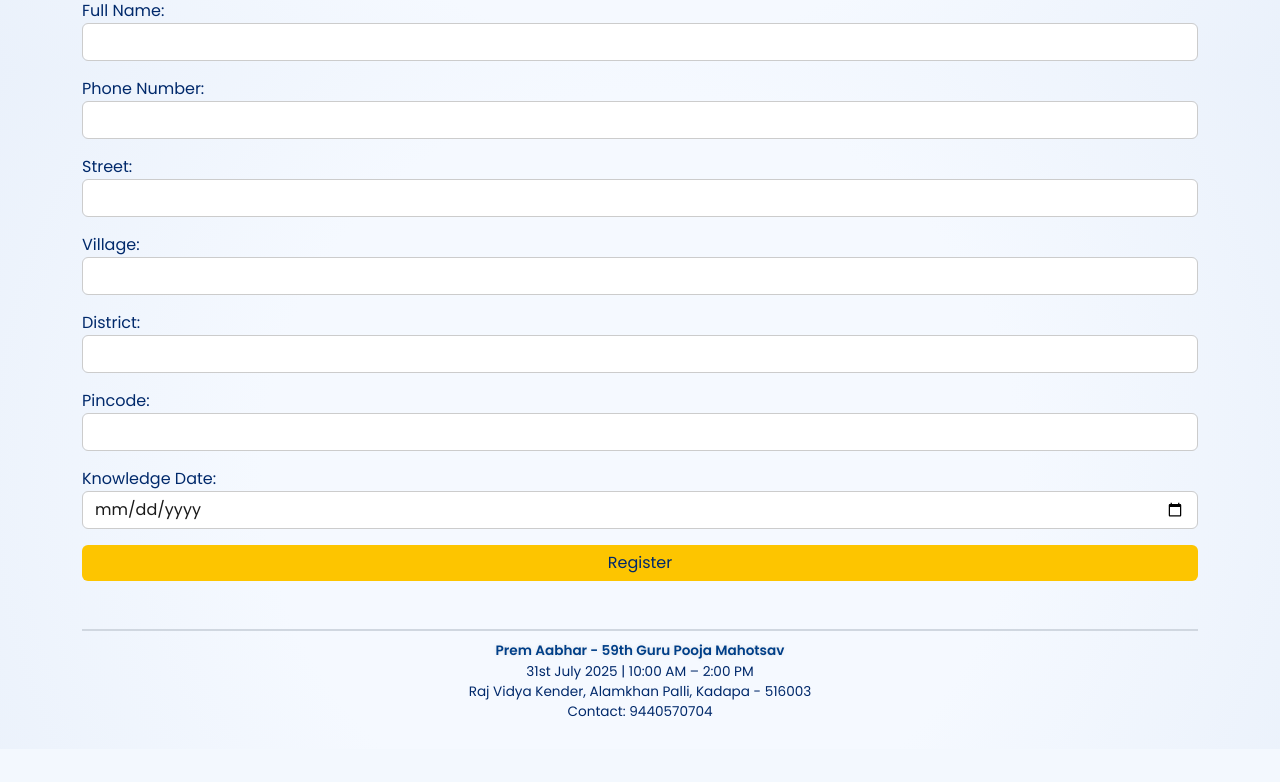
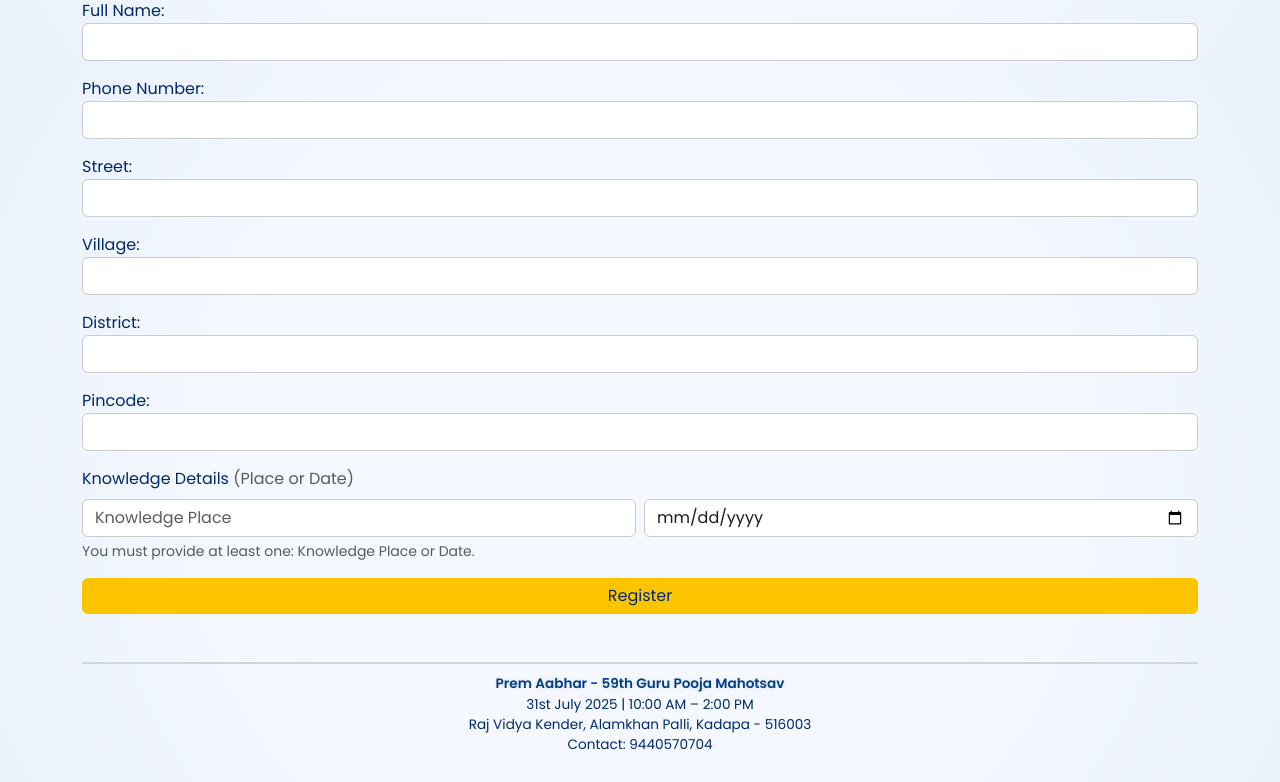
Before and after one commit to sunkusaarthak/Event-Application-Site, a Flask app: page / in a window 1280 px wide. Shown: the part 729-1511 px from the top of the page. Before the commit the page ends 1446 px from the top, so only its background shows below. Run offline with Flask 3, Linux system fonts and the light colour scheme; parts of the project's set-up code (start-up, migrations or seed data) failed here and were passed over.

Commit message:
added knowledge place

```diff
--- a/app.py
+++ b/app.py
@@ -76,7 +76,8 @@ def register():
         village = request.form['village']
         district = request.form['district']
         pincode = request.form['pincode']
-        knowledge_date = request.form['knowledge_date']
+        knowledge_place = request.form.get('knowledge_place', '').strip() or None
+        knowledge_date = request.form.get('knowledge_date', '').strip() or None
         logger.info(f"Received registration form from {request.remote_addr} - Name: {name}, Phone: {phone}")
 
         conn = None
@@ -96,10 +97,10 @@ def register():
 
             if not skip_insert:
                 insert_sql = """
-                    INSERT INTO registrations (name, phone_number, street, village, district, pincode, knowledge_date)
-                    VALUES (%s, %s, %s, %s, %s, %s, %s)
+                    INSERT INTO registrations (name, phone_number, street, village, district, pincode, knowledge_place, knowledge_date)
+                    VALUES (%s, %s, %s, %s, %s, %s, %s, %s)
                 """
-                values = (name, phone, street, village, district, pincode, knowledge_date)
+                values = (name, phone, street, village, district, pincode, knowledge_place, knowledge_date)
                 cursor.execute(insert_sql, values)
                 logger.info(f"Inserted registration for phone: {phone}")
                 conn.commit()
@@ -198,7 +199,7 @@ def fetch_details():
         logger.debug("Obtained DB connection from pool for fetch_details")
         cursor = conn.cursor(dictionary=True)  # dictionary=True returns column names
 
-        cursor.execute("SELECT id, name, phone_number, village, knowledge_date FROM registrations ORDER BY id ASC")
+        cursor.execute("SELECT id, name, phone_number, village, knowledge_date, knowledge_place FROM registrations ORDER BY id ASC")
         logger.debug("Executed Fetch all Query")
         rows = cursor.fetchall()
 
@@ -243,7 +244,7 @@ def export_csv():
 
         si = StringIO()
         writer = csv.writer(si)
-        writer.writerow(["ID", "Full Name", "Phone", "Village", "District", "Pincode", "Knowledge Date"])  # CSV headers
+        writer.writerow(["ID", "Full Name", "Phone", "Village", "District", "Pincode", "Knowledge Date", "Knowledge Place"])  # CSV headers
         # Write row data
         for row in rows:
             writer.writerow([
@@ -253,7 +254,8 @@ def export_csv():
                 row['village'],
                 row['district'],
                 row['pincode'],
-                row['knowledge_date']
+                row['knowledge_date'],
+                row['knowledge_place']
             ])
 
         output = si.getvalue()
--- a/templates/admin.html
+++ b/templates/admin.html
@@ -264,6 +264,7 @@
               <th>Phone</th>
               <th>Village</th>
               <th>Knowledge Date</th>
+              <th>Knowledge Place</th>
             </tr>
           </thead>
           <tbody>
@@ -274,6 +275,7 @@
               <td>{{ row.phone_number }}</td>
               <td>{{ row.village }}</td>
               <td>{{ row.knowledge_date }}</td>
+              <td>{{ row.knowledge_place }}</td>
             </tr>
             {% else %}
             <tr>
--- a/templates/form.html
+++ b/templates/form.html
@@ -110,6 +110,12 @@
         color: #1a1a1a;
       }
 
+      input.knowledge-control {
+        background-color: #ffffff;
+        border: 1px solid #ccc;
+        color: #1a1a1a;
+      }
+
       .btn-primary {
         background-color: #fdc500;
         border: none;
@@ -190,15 +196,33 @@
     </style>
 
     <!-- Social/SEO Meta Tags for Preview -->
-    <meta property="og:title" content="RVK Kadapa Guru Pooja Registration Form" />
-    <meta property="og:description" content="Register for the 59th Guru Pooja Mahotsav at Raj Vidya Kender, Kadapa. Join us on 31st July 2025!" />
-    <meta property="og:image" content="{{ url_for('static', filename='banner.png', _external=True) }}" />
+    <meta
+      property="og:title"
+      content="RVK Kadapa Guru Pooja Registration Form"
+    />
+    <meta
+      property="og:description"
+      content="Register for the 59th Guru Pooja Mahotsav at Raj Vidya Kender, Kadapa. Join us on 31st July 2025!"
+    />
+    <meta
+      property="og:image"
+      content="{{ url_for('static', filename='banner.png', _external=True) }}"
+    />
     <meta property="og:url" content="{{ request.url_root }}" />
     <meta property="og:type" content="website" />
     <meta name="twitter:card" content="summary_large_image" />
-    <meta name="twitter:title" content="RVK Kadapa Guru Pooja Registration Form" />
-    <meta name="twitter:description" content="Register for the 59th Guru Pooja Mahotsav at Raj Vidya Kender, Kadapa. Join us on 31st July 2025!" />
-    <meta name="twitter:image" content="{{ url_for('static', filename='banner.png', _external=True) }}" />
+    <meta
+      name="twitter:title"
+      content="RVK Kadapa Guru Pooja Registration Form"
+    />
+    <meta
+      name="twitter:description"
+      content="Register for the 59th Guru Pooja Mahotsav at Raj Vidya Kender, Kadapa. Join us on 31st July 2025!"
+    />
+    <meta
+      name="twitter:image"
+      content="{{ url_for('static', filename='banner.png', _external=True) }}"
+    />
   </head>
 
   <body class="container mt-3">
@@ -240,35 +264,23 @@
     <!-- Event Header -->
     <div class="event-header">
       <h1 class="event-title">
-        {% if lang == 'te' %}
-          ప్రేమ్ ఆభార్
-        {% else %}
-          Prem Aabhar
-        {% endif %}
+        {% if lang == 'te' %} ప్రేమ్ ఆభార్ {% else %} Prem Aabhar {% endif %}
       </h1>
       <h2 class="event-subtitle">
-        {% if lang == 'te' %}
-          59వ గురుపూజ మహోత్సవం
-        {% else %}
-          59th Guru Pooja Mahotsav
-        {% endif %}
+        {% if lang == 'te' %} 59వ గురుపూజ మహోత్సవం {% else %} 59th Guru Pooja
+        Mahotsav {% endif %}
       </h2>
       <p class="event-date-time">
-        {% if lang == 'te' %}
-          గురువారం, 31 జూలై 2025 • ఉదయం 10:00 – మధ్యాహ్నం 2:00
-        {% else %}
-          Thursday, 31st July 2025 • 10:00 AM – 2:00 PM
-        {% endif %}
+        {% if lang == 'te' %} గురువారం, 31 జూలై 2025 • ఉదయం 10:00 – మధ్యాహ్నం
+        2:00 {% else %} Thursday, 31st July 2025 • 10:00 AM – 2:00 PM {% endif
+        %}
       </p>
       <hr class="event-divider" />
     </div>
 
     <h2 class="mb-3">
-      {% if lang == 'te' %}
-        గురుపూజ కోసం నమోదు చేయండి
-      {% else %}
-        Register for Guru Pooja
-      {% endif %}
+      {% if lang == 'te' %} గురుపూజ కోసం నమోదు చేయండి {% else %} Register for
+      Guru Pooja {% endif %}
     </h2>
 
     {% with messages = get_flashed_messages(with_categories=true) %} {% if
@@ -282,7 +294,12 @@
     </div>
     {% endfor %} {% endif %} {% endwith %}
 
-    <form method="POST" class="needs-validation" novalidate>
+    <form
+      method="POST"
+      class="needs-validation"
+      novalidate
+      id="registration-form"
+    >
       <div class="mb-3">
         <label>
           {% if lang == 'te' %}పూర్తి పేరు{% else %}Full Name:{% endif %}
@@ -302,9 +319,7 @@
         />
       </div>
       <div class="mb-3">
-        <label>
-          {% if lang == 'te' %}వీధి{% else %}Street:{% endif %}
-        </label>
+        <label> {% if lang == 'te' %}వీధి{% else %}Street:{% endif %} </label>
         <input type="text" class="form-control" name="street" required />
       </div>
       <div class="mb-3">
@@ -332,18 +347,55 @@
         />
       </div>
       <div class="mb-3">
-        <label>
-          {% if lang == 'te' %}జ్ఞానం తేదీ{% else %}Knowledge Date:{% endif %}
+        <label class="form-label">
+          {% if lang == 'te' %} జ్ఞానం వివరాలు
+          <span class="text-muted" style="font-weight: 400"
+            >(జ్ఞానం తీసుకున్న ప్రాంతం లేదా తేదీ)</span
+          >
+          {% else %} Knowledge Details
+          <span class="text-muted" style="font-weight: 400"
+            >(Place or Date)</span
+          >
+          {% endif %}
         </label>
+        <div class="row g-2 align-items-end">
+          <div class="col-12 col-md-6">
+            <input
+              type="text"
+              class="form-control"
+              name="knowledge_place"
+              id="knowledge_place"
+              placeholder="{% if lang == 'te' %}జ్ఞానం తీసుకున్న ప్రాంతం{% else %}Knowledge Place{% endif %}"
+              required
+            />
+          </div>
+          <div class="col-12 col-md-6">
             <input
               type="date"
               class="form-control"
               name="knowledge_date"
+              id="knowledge_date"
               inputmode="numeric"
               pattern="\d{4}-\d{2}-\d{2}"
               max="{{ now.strftime('%Y-%m-%d') }}"
               required
             />
+          </div>
+        </div>
+        <div
+          class="invalid-feedback mt-2"
+          id="knowledge-feedback"
+          style="display: none"
+        >
+          {% if lang == 'te' %} దయచేసి జ్ఞానం తీసుకున్న ప్రాంతం లేదా తేదీ కనీసం
+          ఒకదాన్ని ఇవ్వండి. {% else %} Please provide at least Knowledge Place
+          or Knowledge Date. {% endif %}
+        </div>
+        <div class="form-text">
+          {% if lang == 'te' %} మీరు జ్ఞానం తీసుకున్న ప్రాంతం లేదా తేదీ
+          రెండింటిలో కనీసం ఒకదాన్ని ఇవ్వాలి. {% else %} You must provide at
+          least one: Knowledge Place or Date. {% endif %}
+        </div>
       </div>
       <button type="submit" class="btn btn-primary w-100">
         {% if lang == 'te' %}నమోదు{% else %}Register{% endif %}
@@ -353,50 +405,76 @@
     <footer class="mt-5">
       <p>
         <strong>
-          {% if lang == 'te' %}
-            ప్రేమ్ ఆభార్ - 59వ గురుపూజ మహోత్సవం
-          {% else %}
-            Prem Aabhar - 59th Guru Pooja Mahotsav
-          {% endif %}
-        </strong><br />
-        {% if lang == 'te' %}
-          31 జూలై 2025 | ఉదయం 10:00 – మధ్యాహ్నం 2:00<br />
+          {% if lang == 'te' %} ప్రేమ్ ఆభార్ - 59వ గురుపూజ మహోత్సవం {% else %}
+          Prem Aabhar - 59th Guru Pooja Mahotsav {% endif %} </strong
+        ><br />
+        {% if lang == 'te' %} 31 జూలై 2025 | ఉదయం 10:00 – మధ్యాహ్నం 2:00<br />
         రాజ్ విద్యా కేంద్రం, ఆలంకాన్ పల్లి, కడప - 516003<br />
-          సంప్రదించండి: 9440570704
-        {% else %}
-          31st July 2025 | 10:00 AM – 2:00 PM<br />
+        సంప్రదించండి: 9440570704 {% else %} 31st July 2025 | 10:00 AM – 2:00
+        PM<br />
         Raj Vidya Kender, Alamkhan Palli, Kadapa - 516003<br />
-          Contact: 9440570704
-        {% endif %}
+        Contact: 9440570704 {% endif %}
       </p>
     </footer>
 
     <script>
       (() => {
         "use strict";
-        const forms = document.querySelectorAll(".needs-validation");
-        Array.from(forms).forEach((form) => {
-          form.addEventListener(
-            "submit",
-            (event) => {
-              // Custom check for knowledge_date field
-              const knowledgeDate = form.querySelector('[name="knowledge_date"]');
-              if (!knowledgeDate.value) {
-                knowledgeDate.classList.add("is-invalid");
-                event.preventDefault();
-                event.stopPropagation();
+        const form = document.querySelector(".needs-validation");
+
+        const place = document.getElementById("knowledge_place");
+        const date = document.getElementById("knowledge_date");
+        const feedback = document.getElementById("knowledge-feedback");
+
+        form.addEventListener("submit", (event) => {
+          const hasPlace = place.value.trim() !== "";
+          const hasDate = date.value !== "";
+          const knowledgeValid = hasPlace || hasDate;
+
+          // Handle required attributes dynamically
+          if (hasPlace && !hasDate) {
+            date.removeAttribute("required");
+            place.setAttribute("required", "true");
+          } else if (!hasPlace && hasDate) {
+            place.removeAttribute("required");
+            date.setAttribute("required", "true");
           } else {
-                knowledgeDate.classList.remove("is-invalid");
+            // Both filled
+            place.setAttribute("required", "true");
+            date.setAttribute("required", "true");
           }
-              if (!form.checkValidity()) {
+
+          // Custom validation styling and message
+          if (!knowledgeValid) {
+            place.classList.add("is-invalid");
+            date.classList.add("is-invalid");
+            feedback.style.display = "block";
+          } else {
+            place.classList.remove("is-invalid");
+            date.classList.remove("is-invalid");
+            feedback.style.display = "none";
+          }
+
+          // Prevent form if built-in or custom validation fails
+          if (!form.checkValidity() || !knowledgeValid) {
             event.preventDefault();
             event.stopPropagation();
           }
+
           form.classList.add("was-validated");
-            },
-            false
-          );
         });
+
+        // Remove error styles on input
+        function clearCustomInvalid() {
+          if (place.value.trim() || date.value) {
+            place.classList.remove("is-invalid");
+            date.classList.remove("is-invalid");
+            feedback.style.display = "none";
+          }
+        }
+
+        place.addEventListener("input", clearCustomInvalid);
+        date.addEventListener("input", clearCustomInvalid);
       })();
     </script>
   </body>
```
Also changed, not shown: templates/confirmation.html (+6 -6 lines). Lines whose indentation alone changed are shown as unchanged.
